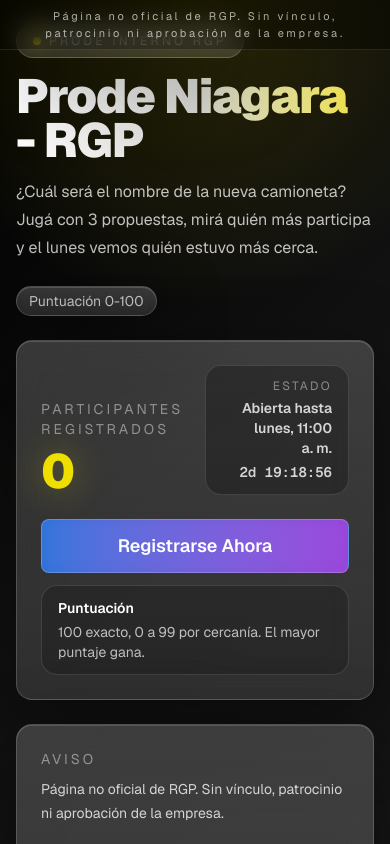
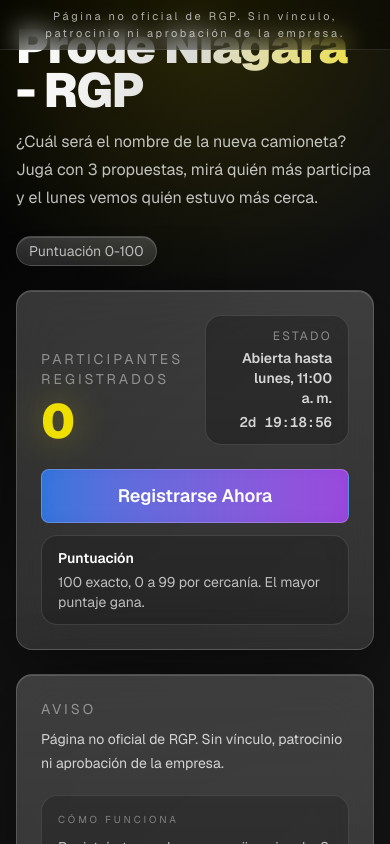
Before and after one commit to mateopappa/Prode, a Next.js app: page / in a window 390 px wide. Shown: the top 844 px of the page. Built offline with nearby package versions, Linux system fonts and the light colour scheme.

Commit message:
Remove 'Prode interno RGP' header badge to avoid mobile overlap

```diff
--- a/app/page.tsx
+++ b/app/page.tsx
@@ -75,10 +75,7 @@
       <div className="mx-auto grid w-full max-w-6xl gap-6 lg:grid-cols-[1.1fr_0.9fr] lg:items-center">
         <section className="space-y-6">
           <div className="space-y-4">
-            <div className="inline-flex items-center gap-2 rounded-full border border-white/15 bg-white/8 px-4 py-2 text-xs uppercase tracking-[0.28em] text-white/75 renault-glass">
-              <span className="h-2 w-2 rounded-full bg-[#EFDF00] shadow-[0_0_18px_rgba(239,223,0,0.8)]" />
-              Prode interno RGP
-            </div>
+            {/* Header badge removed to avoid overlap on mobile (title displayed below) */}
 
             <h1 className="max-w-3xl text-5xl font-black leading-[0.92] tracking-tight text-white md:text-7xl">
               <span className="block bg-gradient-to-r from-white via-[#D9D9D6] to-[#EFDF00] bg-clip-text text-transparent">
```
